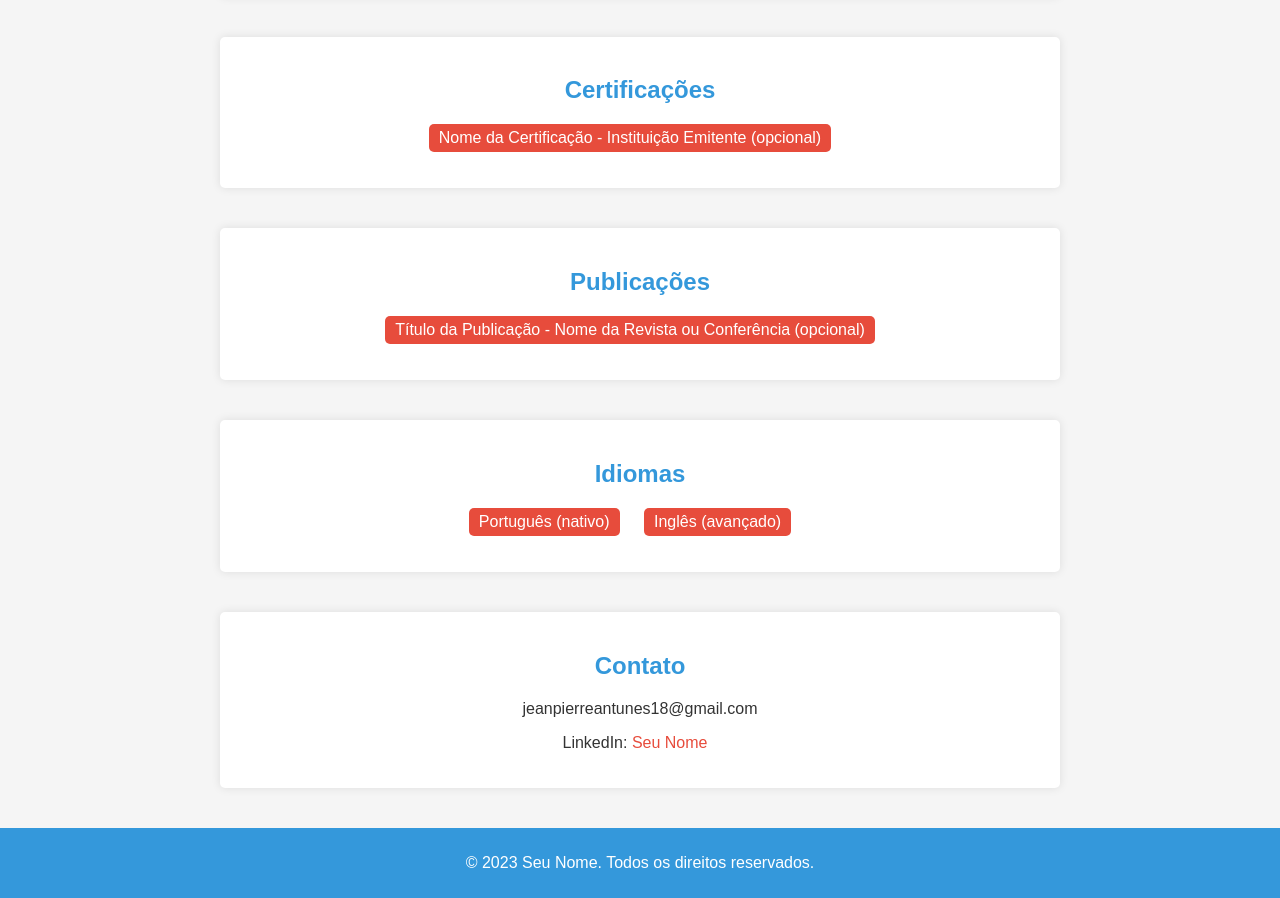
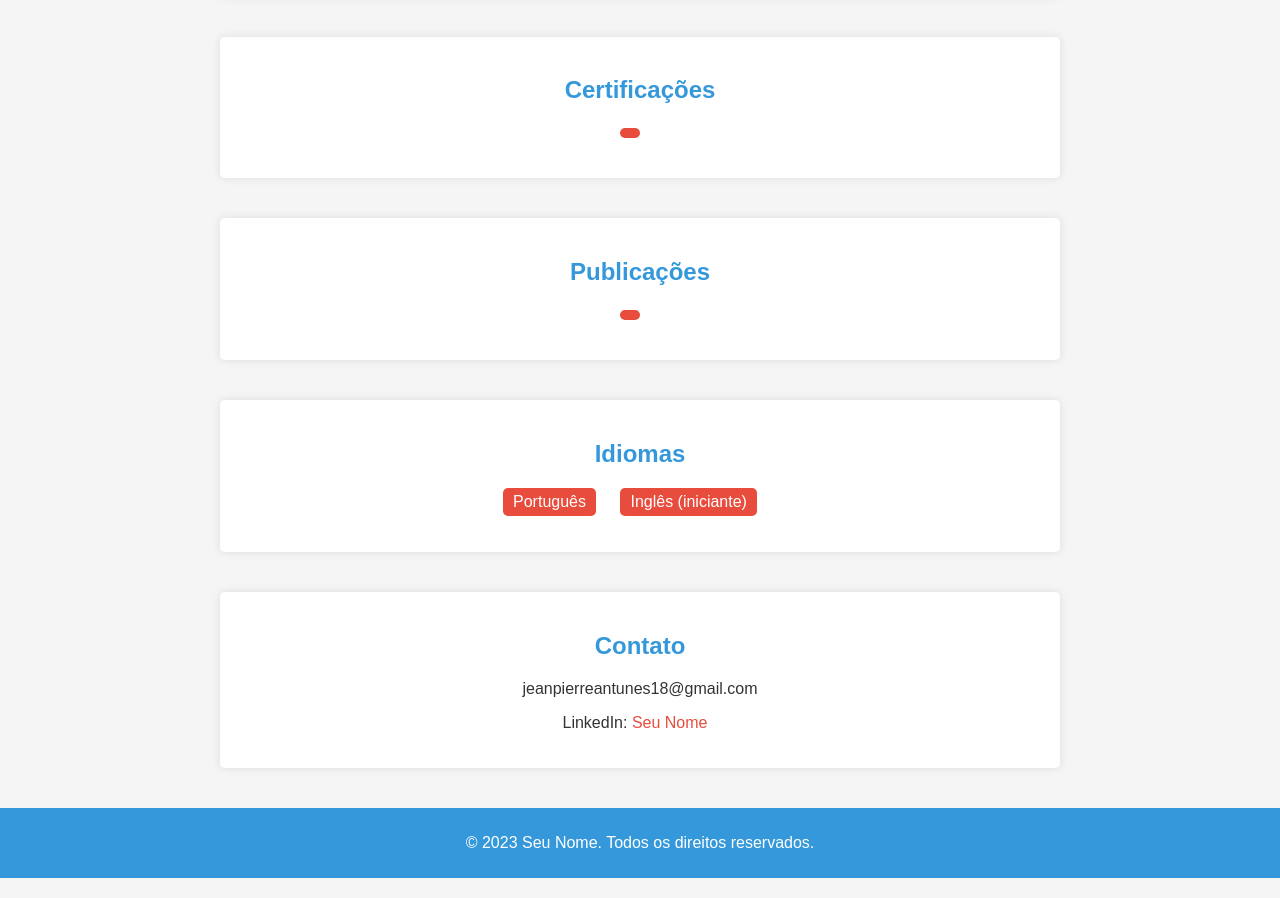
Before and after one commit to antunes478/portfolio, a plain HTML site: page index.html in a window 1280 px wide. Shown: the part 1308-2206 px from the top of the page. Drawn offline with Linux system fonts and the light colour scheme.

Commit message:
Update index.html

```diff
--- a/index.html
+++ b/index.html
@@ -80,7 +80,7 @@
             <section id="certifications" class="toggle-language">
                 <h2>Certificações</h2>
                 <ul class="toggle-language">
-                    <li>Nome da Certificação - Instituição Emitente (opcional)</li>
+                    <li></li>
                     <!-- Adicione mais certificações conforme necessário -->
                 </ul>
             </section>
@@ -88,7 +88,7 @@
             <section id="publications" class="toggle-language">
                 <h2>Publicações</h2>
                 <ul class="toggle-language">
-                    <li>Título da Publicação - Nome da Revista ou Conferência (opcional)</li>
+                    <li></li>
                     <!-- Adicione mais publicações conforme necessário -->
                 </ul>
             </section>
@@ -96,8 +96,8 @@
             <section id="languages" class="toggle-language">
                 <h2>Idiomas</h2>
                 <ul class="toggle-language">
-                    <li>Português (nativo)</li>
-                    <li>Inglês (avançado)</li>
+                    <li>Português</li>
+                    <li>Inglês (iniciante)</li>
                     <!-- Adicione mais idiomas conforme necessário -->
                 </ul>
             </section>
```
